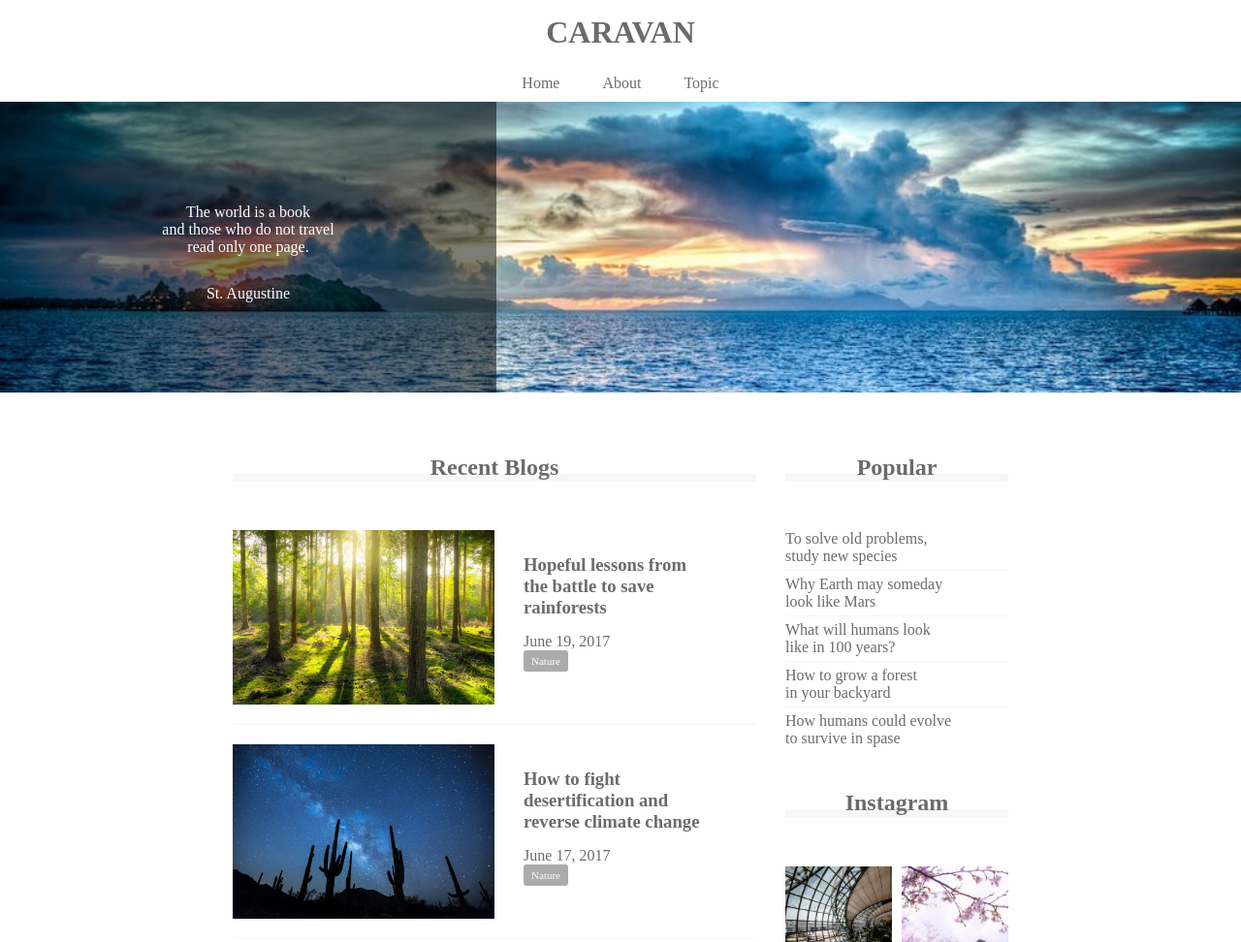
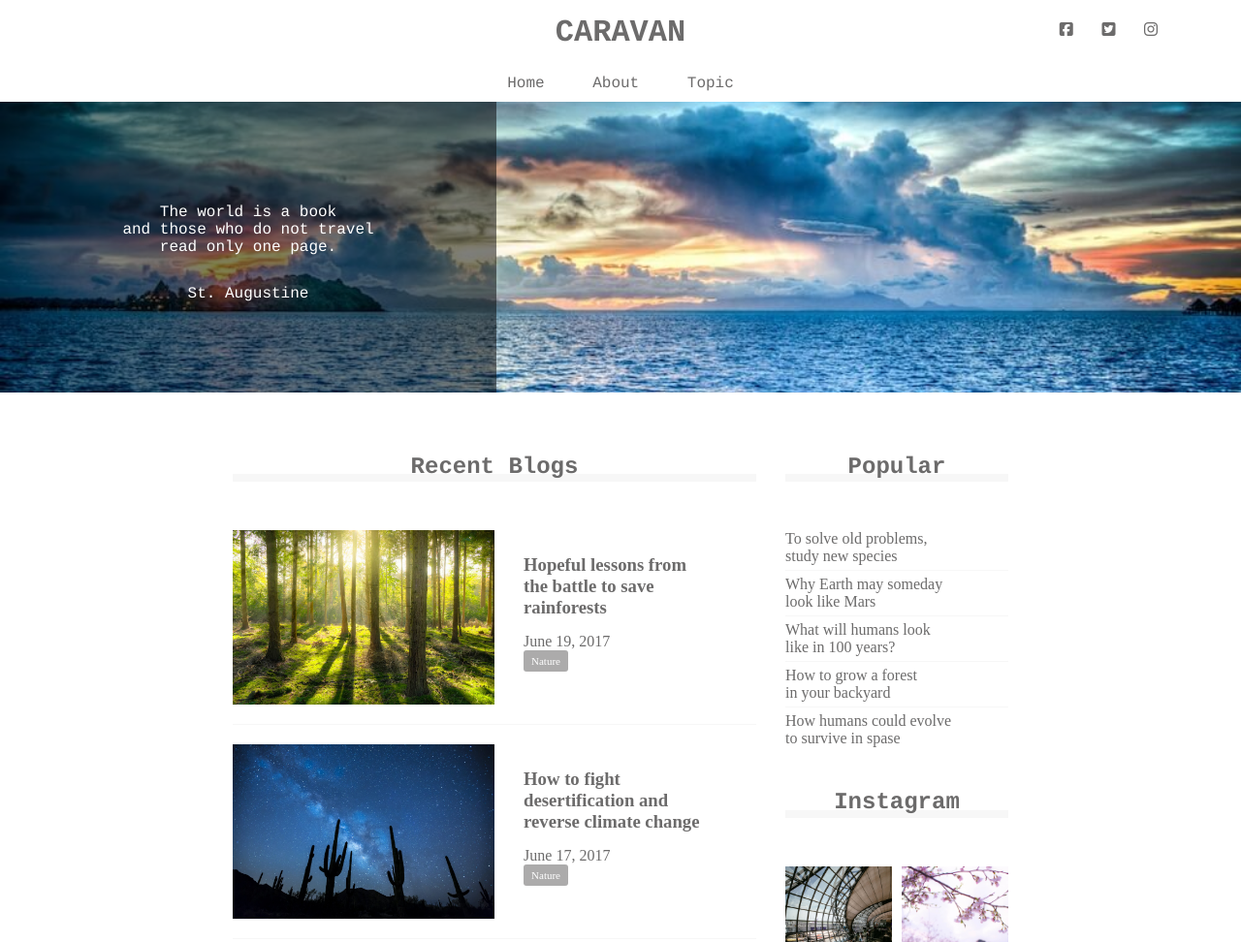
Before and after one commit to chiiymt/HTML-CSS-, a plain HTML site: page index.html in a window 1280 px wide. Shown: the top 972 px of the page at 97% size. Drawn offline with Linux system fonts and the light colour scheme.

Commit message:
[Finish]1-9

```diff
--- a/index.html
+++ b/index.html
@@ -2,9 +2,12 @@
 <html lang="ja">
   <head>
     <meta charset="UTF-8" />
+    <!-- Font AwesomeのコードはCSSの読み込みよりも前に入れる -->
+    <script src="https://kit.fontawesome.com/adc733265f.js" crossorigin="anonymous"></script>
     <!-- CSSファイルの読み込み -->
     <link rel="stylesheet" href="style.css" />
     <title>CARAVAN</title>
+
   </head>
 
   <body>
@@ -16,6 +19,11 @@
         CARAVAN
         </a>
       </h1>
+      <div class="social">
+        <i class="fab fa-facebook-square"></i>
+        <i class="fab fa-twitter-square"></i>
+        <i class="fab fa-instagram"></i>
+      </div>
     </header>
 
     <!-- navigation -->
@@ -47,8 +55,7 @@
     <main>
       <section class="blog">
         <h2 class="blog-heading">Recent Blogs</h2>
-
-               <div class="blog-box">
+        <div class="blog-box">
           <div class="blog-item">
             <img class="blog-image" src="img/forest.jpg" />
             <section class="blog-text">
@@ -160,7 +167,7 @@
           <p class="categories-text">Education(9)</p>
           <p class="categories-text">Adventure(23)</p>
           <p class="categories-text">Communication(14)</p>
-          </div>
+        </div>
         </section>
       </div>
     </main>
--- a/style.css
+++ b/style.css
@@ -9,14 +9,25 @@
 a {
   text-decoration: none;
 }
-
+header,nav, h2, .main-visual, footer {
+  font-family: Chalkduster, "Bradley Hand", Courier, "Segoe Print", sans-serif;
+}
 header {
   width: 90%; /* 横幅90% */
   padding: 15px 0;
   margin: 0 auto;
   text-align: center;
+  position: relative;
 }
-
+.social {
+  position: absolute;
+  top: 22px;
+  right: 22px;
+}
+.social i {
+  display: inline-block;
+  margin-left: 20px;
+}
   header .heading { /* headerタグ内のheadingクラスにのみ反映される */
     font-size: 32px;
 }
```
